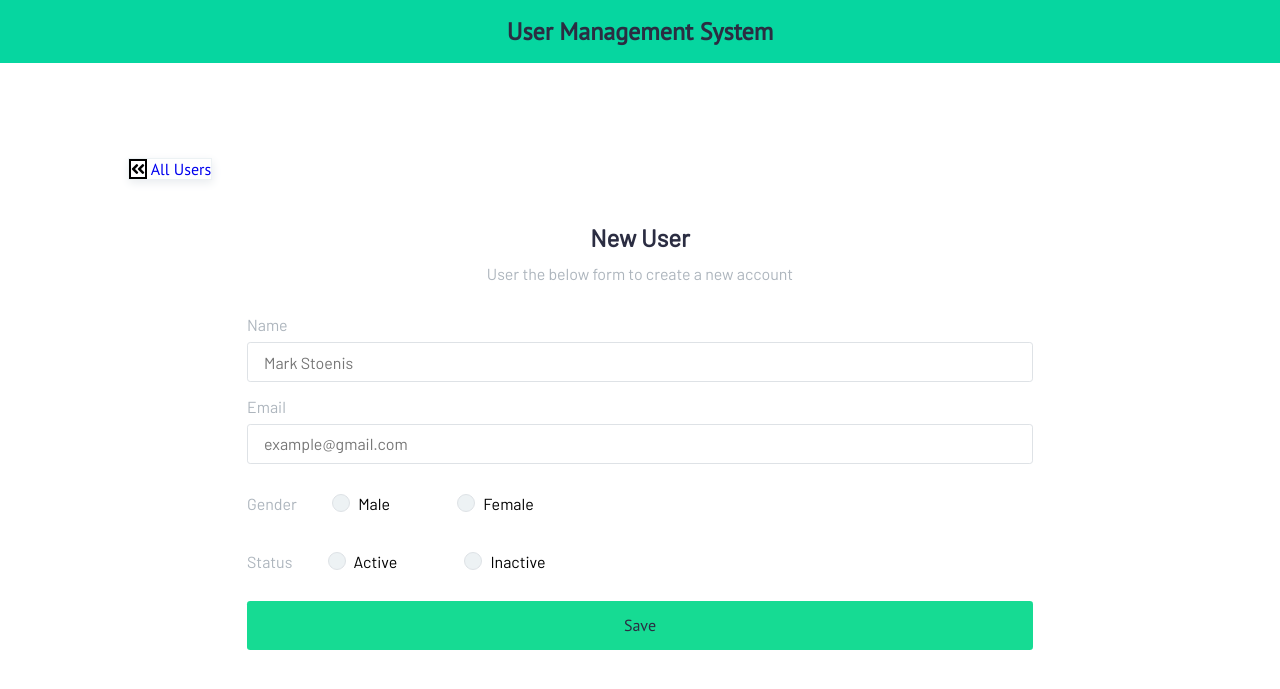
After one commit to ayush29azad/crud_app, a Node server app: page /add-user in a window 1280 px wide. The commit adds this page. Shown: the top 689 px of the page. Run offline with Node 20, Linux system fonts and the light colour scheme; some libraries are stand-ins or nearby versions.

Commit message:
apis added

```diff
--- a/assets/css/style.css
+++ b/assets/css/style.css
@@ -16,6 +16,10 @@
 a {
     text-decoration: none;
     font-family: 'PT Sans', sans-serif;
+}
+i{
+    color:black;
+    border:2px solid black;
 }
 
 .container{
--- a/server.js
+++ b/server.js
@@ -5,7 +5,7 @@ const morgan =require('morgan');
 const path = require('path');
 dotenv.config({path:'./config.env'});
 const PORT = process.env.PORT ||8080
-
+const connectDB = require('./server/database/connection');
 
 // parse request to body parser
 
@@ -16,6 +16,11 @@ app.use(express.json());
 // log request
 app.use(morgan('tiny'));
 
+//mongodb connection
+
+connectDB();
+
+
 // set view engine
 app.set("view engine","ejs");
 app.set("views",path.join(__dirname,"views"))
@@ -23,12 +28,8 @@ app.set("views",path.join(__dirname,"views"))
 
 app.use(express.static(path.join(__dirname, "assets")));
 
+app.use('/',require('./server/routes/routes'));
 
 
-app.get('/', (req,res)=>{
-
-    res.render('index');
-
-});
 
 app.listen(PORT,()=>{console.log('Server is running Sucessfully ');});
--- /dev/null
+++ b/server/services/render.js
@@ -0,0 +1,13 @@
+exports.homeRoutes = (req, res) =>{
+res.render('index');
+}
+
+
+exports.add_user = (req, res) =>{
+    res.render('add_user');
+}
+
+
+exports.update_user = (req, res) =>{
+    res.render('update_user');
+}
--- /dev/null
+++ b/views/add_user.ejs
@@ -0,0 +1,27 @@
+<%-include('./include/_header.ejs' )%>
+<main id="site-main">
+    <div class="container">
+        <div class="box-nav d-flex justify-between">
+            <div class="filter">
+            <a href="/" class="border-shadow"><i class="fas fa-angle-double-left"></i> All Users</span>
+            </a>
+        </div>
+    </div>
+    <div class="form-title text-center">
+        <h2 class ="text-dark">New User</h2>
+        <span class = "text-light">User the below form to create a new account</span>
+    </div>
+
+
+
+        <!-- form handling -->
+        <%-include('./include/_form.ejs' )%>
+
+    </div>
+</main>
+
+
+
+
+
+<%-include('./include/_foooter.ejs')%>
--- /dev/null
+++ b/views/include/_form.ejs
@@ -0,0 +1,42 @@
+<form  method="POST" id ="add_user">
+    <div class="new_user">
+        <div class="form-group">
+            <label for="name" class="text-light">Name</label>
+            <input type="hidden" name="id" value="">
+            <input type="text" name="name" value="" placeholder="Mark Stoenis">
+        </div>
+        <div class="form-group">
+            <label for="Email" class="text-light">Email</label>
+            <input type="text" name="email" value="" placeholder="example@gmail.com">
+        </div>
+        <div class="form-group">
+            <label for="gender" class="text-light">Gender</label>
+            <div class="radio inline">
+                <input type="radio" id="radio-2" name="gender" value="Male" >
+                <label for="radio-2" class="radio-label">Male</label>
+            </div>
+            <div class="radio inline">
+                <input type="radio" id="radio-3" name="gender" value="Female" >
+                <label for="radio-3" class="radio-label">Female</label>
+            </div>
+        </div>
+
+        <div class="form-group">
+            <label for="gender" class="text-light">Status</label>
+            <div class="radio inline">
+                <input type="radio" id="radio-4" name="status" value="Active" >
+                <label for="radio-4" class="radio-label">Active</label>
+            </div>
+            <div class="radio inline">
+                <input type="radio" id="radio-5" name="status" value="Inactive" >
+                <label for="radio-5" class="radio-label">Inactive</label>
+            </div>
+        </div>
+
+        <div class="form-group">
+            <button type="submit" class="btn text-dark update">Save</button>
+        </div>
+
+    </div>
+
+</form>
--- a/views/include/_header.ejs
+++ b/views/include/_header.ejs
@@ -1,9 +1,9 @@
 <html>
     <head>
 
-        <link rel="stylesheet" href="https://cdnjs.cloudflare.com/ajax/libs/font-awesome/5.15.3/css/all.min.css" integrity="sha512-iBBXm8fW90+nuLcSKlbmrPcLa0OT92xO1BIsZ+ywDWZCvqsWgccV3gFoRBv0z+8dLJgyAHIhR35VZc2oM/gI1w==" crossorigin="anonymous"/>
+        <link rel="stylesheet" href="https://cdnjs.cloudflare.com/ajax/libs/font-awesome/5.15.3/css/all.min.css" integrity="sha512-iBBXm8fW90+nuLcSKlbmrPcLa0OT92xO1BIsZ+ywDWZCvqsWgccV3gFoRBv0z+8dLJgyAHIhR35VZc2oM/gI1w==" crossorigin="anonymous" />
+        <link rel="stylesheet" type="text/css" href ="css/style.css">
 
-        <link rel="stylesheet" type="text/css" href ="css/style.css">
 
 </head>
     <body>
--- a/views/include/_show.ejs
+++ b/views/include/_show.ejs
@@ -7,7 +7,7 @@
     <td>Action</td>
 
    <td>
- <a href ="#" class ="btn-border-shadow update">
+ <a href ="/update-user" class ="btn-border-shadow update">
 <span class ="text-gradient"><i class ="fas fa-pencil-alt"></i></span></a>
 <a href ="#" class ="btn-border-shadow update">
 <span class ="text-gradient"><i class ="fas fa-trash-alt"></i></span>
```
Also changed, not shown: server/controller/controller.js (added, +108 -0 lines), server/database/connection.js (added, +22 -0 lines), server/model/model.js (added, +19 -0 lines), server/routes/routes.js (added, +29 -0 lines), views/index.ejs (+17 -2 lines), views/update_user.ejs (added, +27 -0 lines), 4 other files.
